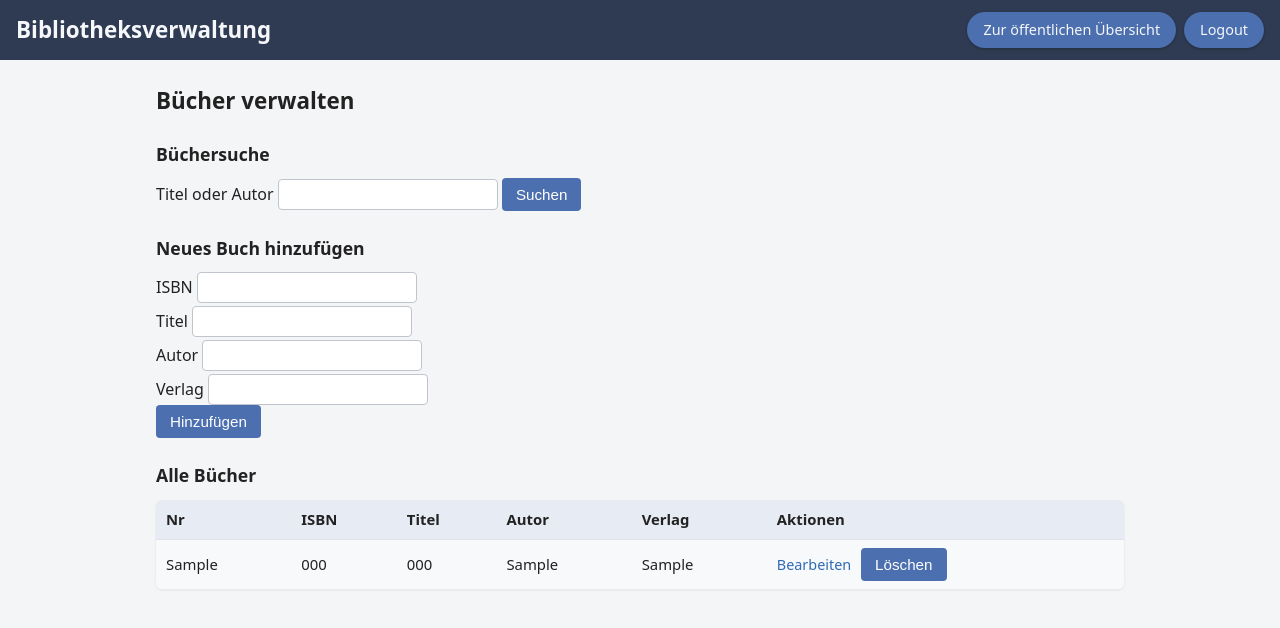
After one commit to ManuelKnog/mtsp_projekt_feldler, a PHP site: page /verwaltung.php in a window 1280 px wide. The commit adds this page. Shown: the top 628 px of the page. Run offline with PHP 8.4, Linux system fonts and the light colour scheme; the visitor is signed in with stand-in values (Sample User, id 1); tables that the repository leaves empty or names only in its code hold one stand-in row (values such as "Sample post").

Commit message:
Login und Verwaltung hinzugefügt

```diff
--- a/Projekt_MTSP_Feldler_Knogler/style/style.css
+++ b/Projekt_MTSP_Feldler_Knogler/style/style.css
@@ -1,11 +1,165 @@
+/* Grundlayout */
+* {
+    box-sizing: border-box;
+    margin: 0;
+    padding: 0;
+}
+
+body {
+    font-family: system-ui, -apple-system, BlinkMacSystemFont, "Segoe UI", sans-serif;
+    background-color: #f4f5f7;
+    color: #222;
+    line-height: 1.5;
+}
+
+main {
+    max-width: 1000px;
+    margin: 24px auto 40px auto;
+    padding: 0 16px;
+}
+
+h1 {
+    font-size: 1.6rem;
+}
+
+h2 {
+    font-size: 1.4rem;
+    margin-bottom: 12px;
+}
+
+h3 {
+    font-size: 1.1rem;
+    margin-bottom: 8px;
+}
+
+section {
+    margin-top: 24px;
+}
+
+/* Header / Navigation */
 .header-bar {
     display: flex;
     align-items: center;
-    justify-content: space-between;
+    justify-content: flex-start;
     padding: 12px 16px;
+    background-color: #2f3b52;
+    color: #f5f7fa;
 }
 
-#button-login {
-    padding: 8px 12px;
+.header-bar h1 {
+    font-size: 1.4rem;
+}
+
+.header-actions {
+    margin-left: auto;
+    display: flex;
+    gap: 8px;
+}
+
+.header-actions a {
+    color: #f5f7fa;
+    text-decoration: none;
+    padding: 7px 16px;
+    border-radius: 999px;
+    background-color: #4c6faf;
+    font-size: 0.9rem;
+    box-shadow: 0 1px 3px rgba(0, 0, 0, 0.28);
+    transition: background-color 0.15s ease, transform 0.1s ease, box-shadow 0.15s ease;
+}
+
+.header-actions a:hover {
+    background-color: #405c90;
+    transform: translateY(-1px);
+    box-shadow: 0 3px 6px rgba(0, 0, 0, 0.35);
+}
+
+/* Buttons */
+button {
+    padding: 8px 14px;
+    border-radius: 4px;
+    border: none;
+    background-color: #4c6faf;
+    color: #fff;
+    font-size: 0.95rem;
     cursor: pointer;
 }
+
+button:hover {
+    background-color: #405c90;
+}
+
+/* Formulare */
+form {
+    margin-top: 8px;
+}
+
+label {
+    display: inline-block;
+    margin: 6px 0 2px 0;
+    font-weight: 500;
+}
+
+input[type="text"],
+input[type="password"] {
+    padding: 6px 8px;
+    border-radius: 4px;
+    border: 1px solid #c0c4cc;
+    font-size: 0.95rem;
+    min-width: 220px;
+}
+
+input[type="text"]:focus,
+input[type="password"]:focus {
+    outline: none;
+    border-color: #4c6faf;
+    box-shadow: 0 0 0 2px rgba(76, 111, 175, 0.2);
+}
+
+/* Tabellen */
+table {
+    width: 100%;
+    border-collapse: collapse;
+    margin-top: 12px;
+    background-color: #fff;
+    box-shadow: 0 1px 3px rgba(0, 0, 0, 0.08);
+    border-radius: 6px;
+    overflow: hidden;
+    font-size: 0.93rem;
+}
+
+th,
+td {
+    padding: 8px 10px;
+    border-bottom: 1px solid #e0e3e8;
+    text-align: left;
+}
+
+th {
+    background-color: #e7ebf3;
+    font-weight: 600;
+}
+
+tr:nth-child(even) td {
+    background-color: #f8f9fb;
+}
+
+tr:last-child td {
+    border-bottom: none;
+}
+
+/* Links in Tabellenaktionen */
+table a {
+    color: #2f6ab5;
+    text-decoration: none;
+    margin-right: 6px;
+    font-size: 0.9rem;
+}
+
+table a:hover {
+    text-decoration: underline;
+}
+
+/* Kleine Abstände */
+br {
+    margin-bottom: 4px;
+}
--- /dev/null
+++ b/Projekt_MTSP_Feldler_Knogler/verwaltung.php
@@ -0,0 +1,239 @@
+<?php
+session_start();
+
+if (!isset($_SESSION['bibliothekar_angemeldet']) || $_SESSION['bibliothekar_angemeldet'] !== true) {
+    header("Location: login.php");
+    exit;
+}
+
+$dbName = "mtsp_übung";
+$conn = new mysqli("localhost", "root", "", $dbName);
+
+if ($conn->connect_error) {
+    die("Verbindung fehlgeschlagen: " . $conn->connect_error);
+}
+
+$meldung = "";
+$fehler = "";
+
+if ($_SERVER["REQUEST_METHOD"] === "POST" && isset($_POST["action"])) {
+    $action = $_POST["action"];
+
+    if ($action === "add") {
+        $isbn = trim($_POST["isbn"] ?? "");
+        $titel = trim($_POST["titel"] ?? "");
+        $autor = trim($_POST["autor"] ?? "");
+        $verlag = trim($_POST["verlag"] ?? "");
+
+        if ($isbn === "" || $titel === "" || $autor === "" || $verlag === "") {
+            $fehler = "Bitte alle Felder zum Hinzufügen ausfüllen.";
+        } else {
+            $stmt = $conn->prepare("INSERT INTO buch (isbn, titel, autor, verlag) VALUES (?, ?, ?, ?)");
+            if ($stmt) {
+                $stmt->bind_param("ssss", $isbn, $titel, $autor, $verlag);
+                if ($stmt->execute()) {
+                    $meldung = "Buch wurde hinzugefügt.";
+                } else {
+                    $fehler = "Fehler beim Hinzufügen: " . $conn->error;
+                }
+                $stmt->close();
+            } else {
+                $fehler = "Fehler beim Vorbereiten der Anfrage.";
+            }
+        }
+    } else if ($action === "update") {
+        $buch_nr = intval($_POST["buch_nr"] ?? 0);
+        $isbn = trim($_POST["isbn"] ?? "");
+        $titel = trim($_POST["titel"] ?? "");
+        $autor = trim($_POST["autor"] ?? "");
+        $verlag = trim($_POST["verlag"] ?? "");
+
+        if ($buch_nr <= 0 || $isbn === "" || $titel === "" || $autor === "" || $verlag === "") {
+            $fehler = "Bitte alle Felder zum Bearbeiten ausfüllen.";
+        } else {
+            $stmt = $conn->prepare("UPDATE buch SET isbn = ?, titel = ?, autor = ?, verlag = ? WHERE buch_nr = ?");
+            if ($stmt) {
+                $stmt->bind_param("ssssi", $isbn, $titel, $autor, $verlag, $buch_nr);
+                if ($stmt->execute()) {
+                    $meldung = "Buch wurde aktualisiert.";
+                } else {
+                    $fehler = "Fehler beim Aktualisieren: " . $conn->error;
+                }
+                $stmt->close();
+            } else {
+                $fehler = "Fehler beim Vorbereiten der Anfrage.";
+            }
+        }
+    } else if ($action === "delete") {
+        $buch_nr = intval($_POST["buch_nr"] ?? 0);
+        if ($buch_nr <= 0) {
+            $fehler = "Ungültige Buchnummer zum Löschen.";
+        } else {
+            $stmt = $conn->prepare("DELETE FROM buch WHERE buch_nr = ?");
+            if ($stmt) {
+                $stmt->bind_param("i", $buch_nr);
+                if ($stmt->execute()) {
+                    $meldung = "Buch wurde gelöscht.";
+                } else {
+                    $fehler = "Fehler beim Löschen: " . $conn->error;
+                }
+                $stmt->close();
+            } else {
+                $fehler = "Fehler beim Vorbereiten der Anfrage.";
+            }
+        }
+    }
+}
+
+// Suchbegriff für die Verwaltungsansicht
+$suche = isset($_GET["suche"]) ? $_GET["suche"] : "";
+
+$edit_buch = null;
+
+if (isset($_GET["edit"])) {
+    $edit_id = intval($_GET["edit"]);
+    if ($edit_id > 0) {
+        $stmt = $conn->prepare("SELECT buch_nr, isbn, titel, autor, verlag FROM buch WHERE buch_nr = ?");
+        if ($stmt) {
+            $stmt->bind_param("i", $edit_id);
+            $stmt->execute();
+            $result = $stmt->get_result();
+            if ($result && $result->num_rows === 1) {
+                $edit_buch = $result->fetch_assoc();
+            }
+            $stmt->close();
+        }
+    }
+}
+
+// Basis-SQL für die Buchliste
+$sql = "SELECT buch_nr, isbn, titel, autor, verlag FROM buch";
+
+if ($suche !== "") {
+    $suche_esc = $conn->real_escape_string($suche);
+    $sql .= " WHERE titel LIKE '%$suche_esc%' OR autor LIKE '%$suche_esc%'";
+}
+
+$sql .= " ORDER BY buch_nr ASC";
+
+$ergebnis = $conn->query($sql);
+?>
+
+<!DOCTYPE html>
+<html lang="de">
+<head>
+    <meta charset="UTF-8">
+    <meta name="viewport" content="width=device-width, initial-scale=1.0">
+    <title>Verwaltung – Bücher</title>
+    <link rel="stylesheet" href="style/style.css">
+</head>
+<body>
+    <header class="header-bar">
+        <h1>Bibliotheksverwaltung</h1>
+        <div class="header-actions">
+            <a href="index.php">Zur öffentlichen Übersicht</a>
+            <a href="logout.php">Logout</a>
+        </div>
+    </header>
+
+    <main>
+        <h2>Bücher verwalten</h2>
+        <?php if (!empty($meldung)): ?>
+            <p style="color:green;"><?php echo htmlspecialchars($meldung); ?></p>
+        <?php endif; ?>
+        <?php if (!empty($fehler)): ?>
+            <p style="color:red;"><?php echo htmlspecialchars($fehler); ?></p>
+        <?php endif; ?>
+
+        <section>
+            <h3>Büchersuche</h3>
+            <form method="get" action="verwaltung.php">
+                <label for="suche">Titel oder Autor</label>
+                <input type="text" id="suche" name="suche" value="<?php echo htmlspecialchars($suche); ?>">
+                <button type="submit">Suchen</button>
+            </form>
+        </section>
+
+        <section>
+            <h3>Neues Buch hinzufügen</h3>
+            <form method="post" action="verwaltung.php">
+                <input type="hidden" name="action" value="add">
+                <label for="add_isbn">ISBN</label>
+                <input type="text" id="add_isbn" name="isbn" required>
+                <br>
+                <label for="add_titel">Titel</label>
+                <input type="text" id="add_titel" name="titel" required>
+                <br>
+                <label for="add_autor">Autor</label>
+                <input type="text" id="add_autor" name="autor" required>
+                <br>
+                <label for="add_verlag">Verlag</label>
+                <input type="text" id="add_verlag" name="verlag" required>
+                <br>
+                <button type="submit">Hinzufügen</button>
+            </form>
+        </section>
+
+        <?php if ($edit_buch): ?>
+        <section>
+            <h3>Buch bearbeiten (Nr. <?php echo htmlspecialchars($edit_buch["buch_nr"]); ?>)</h3>
+            <form method="post" action="verwaltung.php">
+                <input type="hidden" name="action" value="update">
+                <input type="hidden" name="buch_nr" value="<?php echo htmlspecialchars($edit_buch["buch_nr"]); ?>">
+                <label for="edit_isbn">ISBN</label>
+                <input type="text" id="edit_isbn" name="isbn" required value="<?php echo htmlspecialchars($edit_buch["isbn"]); ?>">
+                <br>
+                <label for="edit_titel">Titel</label>
+                <input type="text" id="edit_titel" name="titel" required value="<?php echo htmlspecialchars($edit_buch["titel"]); ?>">
+                <br>
+                <label for="edit_autor">Autor</label>
+                <input type="text" id="edit_autor" name="autor" required value="<?php echo htmlspecialchars($edit_buch["autor"]); ?>">
+                <br>
+                <label for="edit_verlag">Verlag</label>
+                <input type="text" id="edit_verlag" name="verlag" required value="<?php echo htmlspecialchars($edit_buch["verlag"]); ?>">
+                <br>
+                <button type="submit">Speichern</button>
+                <a href="verwaltung.php">Abbrechen</a>
+            </form>
+        </section>
+        <?php endif; ?>
+
+        <section>
+            <h3>Alle Bücher</h3>
+            <table>
+                <tr>
+                    <th>Nr</th>
+                    <th>ISBN</th>
+                    <th>Titel</th>
+                    <th>Autor</th>
+                    <th>Verlag</th>
+                    <th>Aktionen</th>
+                </tr>
+                <?php if ($ergebnis && $ergebnis->num_rows > 0): ?>
+                    <?php while ($zeile = $ergebnis->fetch_assoc()): ?>
+                        <tr>
+                            <td><?php echo $zeile["buch_nr"]; ?></td>
+                            <td><?php echo htmlspecialchars($zeile["isbn"]); ?></td>
+                            <td><?php echo htmlspecialchars($zeile["titel"]); ?></td>
+                            <td><?php echo htmlspecialchars($zeile["autor"]); ?></td>
+                            <td><?php echo htmlspecialchars($zeile["verlag"]); ?></td>
+                            <td>
+                                <a href="verwaltung.php?edit=<?php echo $zeile['buch_nr']; ?>">Bearbeiten</a>
+                                <form method="post" action="verwaltung.php" style="display:inline;" onsubmit="return confirm('Buch wirklich löschen?');">
+                                    <input type="hidden" name="action" value="delete">
+                                    <input type="hidden" name="buch_nr" value="<?php echo $zeile['buch_nr']; ?>">
+                                    <button type="submit">Löschen</button>
+                                </form>
+                            </td>
+                        </tr>
+                    <?php endwhile; ?>
+                <?php else: ?>
+                    <tr>
+                        <td colspan="6">Keine Bücher vorhanden.</td>
+                    </tr>
+                <?php endif; ?>
+            </table>
+        </section>
+    </main>
+</body>
+</html>
```
Also changed, not shown: Projekt_MTSP_Feldler_Knogler/index.php (+12 -3 lines), Projekt_MTSP_Feldler_Knogler/login.html (deleted, +0 -20 lines), Projekt_MTSP_Feldler_Knogler/login.php (added, +63 -0 lines), Projekt_MTSP_Feldler_Knogler/logout.php (added, +7 -0 lines).
